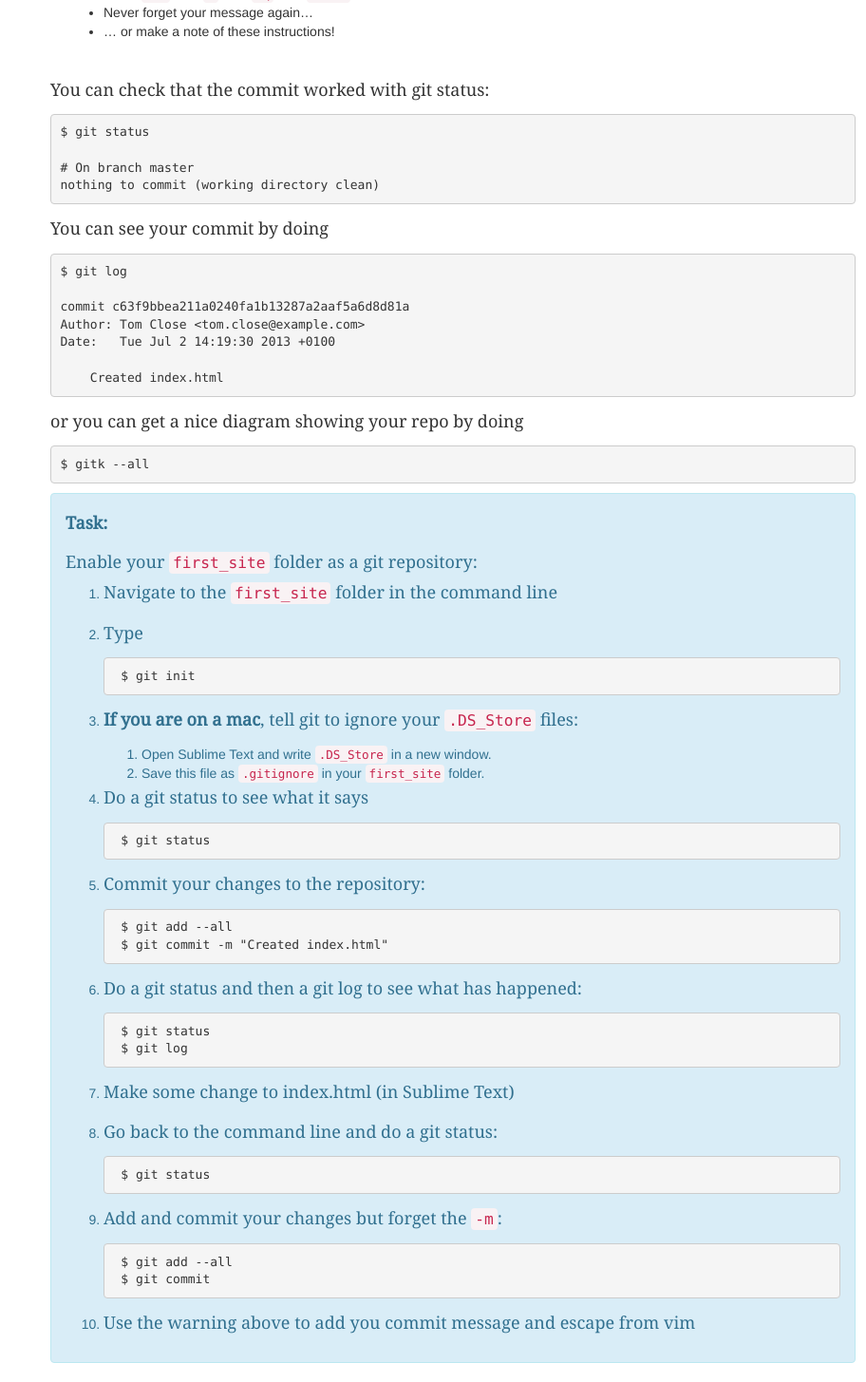
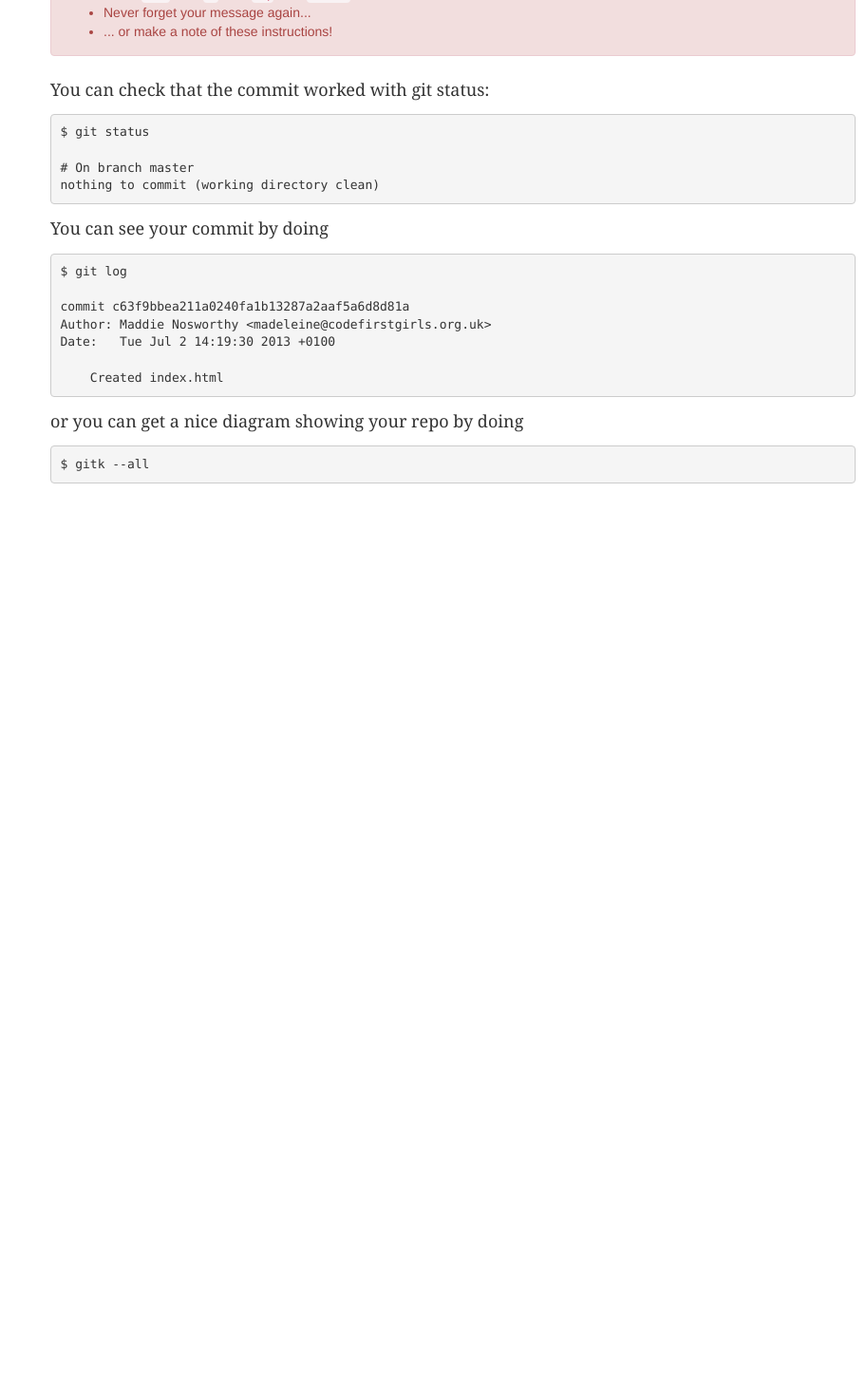
Before and after one commit to CFGer/hackathon, a plain HTML site: page commandline.html in a window 1280 px wide. Shown: the part 3382-4837 px from the top of the page at 95% size, without its empty margins (368-1280 px from the left). After the commit the page ends 3901 px from the top, so only its background shows below. Drawn offline with Linux system fonts and the light colour scheme; a web font is replaced by a local one.

Commit message:
removing tasks

```diff
--- a/commandline.html
+++ b/commandline.html
@@ -151,7 +151,7 @@ $ git status
 [master (root-commit) e91b6be] Created index.html
 0 files changed
 create mode 100644 index.html</code></pre>
-<div class="alert alert-error">
+<div class="alert alert-danger">
 <h4>How to get out of vim</h4>
 
 <p>If you forget to supply a message with the <code>-m</code> tag git will drop you into a text editor (probably vim) so that you can write one. If this happens you will need to do the following:</p>
@@ -163,9 +163,9 @@ create mode 100644 index.html</code></pre>
 
 <li>Press <code>esc</code> then <code>:</code> then <code>wq</code> then <code>Enter</code>.</li>
 
-<li>Never forget your message again…</li>
+<li>Never forget your message again...</li>
 
-<li>… or make a note of these instructions!</li>
+<li>... or make a note of these instructions!</li>
 </ul>
 </div>
 <p>You can check that the commit worked with git status:</p>
@@ -180,7 +180,7 @@ nothing to commit (working directory clean)</code></pre>
 <pre><code>$ git log
 
 commit c63f9bbea211a0240fa1b13287a2aaf5a6d8d81a
-Author: Tom Close &lt;tom.close@example.com<script type="text/javascript">
+Author: Maddie Nosworthy &lt;madeleine@codefirstgirls.org.uk<script type="text/javascript">
 /* <![CDATA[ */
 (function(){try{var s,a,i,j,r,c,l,b=document.getElementsByTagName("script");l=b[b.length-1].previousSibling;a=l.getAttribute('data-cfemail');if(a){s='';r=parseInt(a.substr(0,2),16);for(j=2;a.length-j;j+=2){c=parseInt(a.substr(j,2),16)^r;s+=String.fromCharCode(c);}s=document.createTextNode(s);l.parentNode.replaceChild(s,l);}}catch(e){}})();
 /* ]]> */
@@ -192,74 +192,6 @@ Date:   Tue Jul 2 14:19:30 2013 +0100
 <p>or you can get a nice diagram showing your repo by doing</p>
 
 <pre><code>$ gitk --all</code></pre>
-<div class="exercise alert alert-info"><strong>
-<p>Task:</p>
-</strong>
-<p>Enable your <code>first_site</code> folder as a git repository:</p>
-
-<ol>
-<li>
-<p>Navigate to the <code>first_site</code> folder in the command line</p>
-</li>
-
-<li>
-<p>Type</p>
-
-<pre><code> $ git init</code></pre>
-</li>
-
-<li>
-<p><strong>If you are on a mac</strong>, tell git to ignore your <code>.DS_Store</code> files:</p>
-
-<ol>
-<li>Open Sublime Text and write <code>.DS_Store</code> in a new window.</li>
-
-<li>Save this file as <code>.gitignore</code> in your <code>first_site</code> folder.</li>
-</ol>
-</li>
-
-<li>
-<p>Do a git status to see what it says</p>
-
-<pre><code> $ git status</code></pre>
-</li>
-
-<li>
-<p>Commit your changes to the repository:</p>
-
-<pre><code> $ git add --all
- $ git commit -m "Created index.html"</code></pre>
-</li>
-
-<li>
-<p>Do a git status and then a git log to see what has happened:</p>
-
-<pre><code> $ git status
- $ git log</code></pre>
-</li>
-
-<li>
-<p>Make some change to index.html (in Sublime Text)</p>
-</li>
-
-<li>
-<p>Go back to the command line and do a git status:</p>
-
-<pre><code> $ git status</code></pre>
-</li>
-
-<li>
-<p>Add and commit your changes but forget the <code>-m</code>:</p>
-
-<pre><code> $ git add --all
- $ git commit</code></pre>
-</li>
-
-<li>
-<p>Use the warning above to add you commit message and escape from vim</p>
-</li>
-</ol>
-</div>
     </div>
                 </div>
             </div>
```
